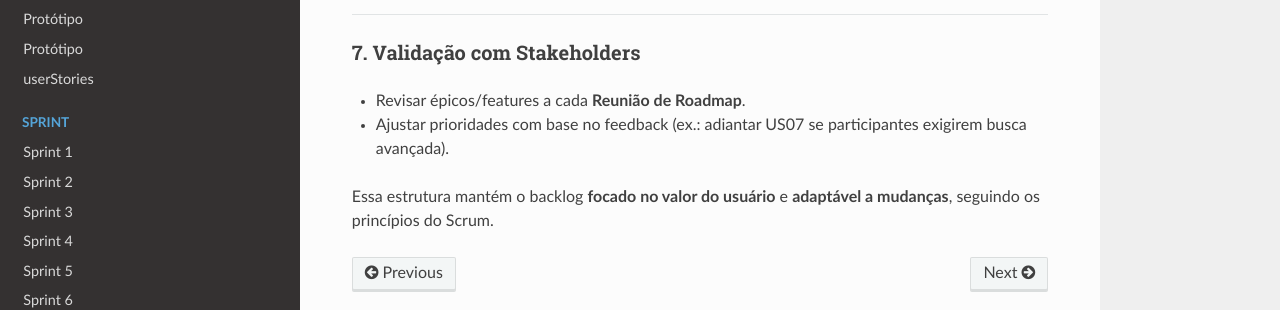
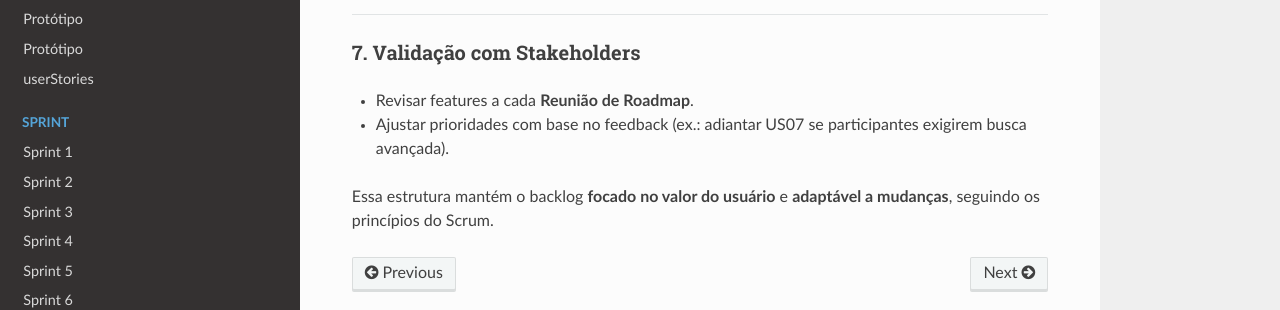
Before and after one commit to Projetos-de-Extensao/PFE_25.1_8001_BetoCuenca, an MkDocs documentation site: the page built from docs/base/aht.md, in a window 1280 px wide and 900 px high, scrolled down 9277 px. Shown: the part 514-824 px from the top of the window. Built offline with MkDocs 1.6.1, drawn with Linux system fonts in a browser that asks for light colours; nearby versions of some CDN libraries.

Commit message:
Small change

```diff
--- a/docs/base/aht.md
+++ b/docs/base/aht.md
@@ -408,7 +408,7 @@ graph TD
 
 ### **7. Validação com Stakeholders**
 
-- Revisar épicos/features a cada **Reunião de Roadmap**.
+- Revisar features a cada **Reunião de Roadmap**.
 - Ajustar prioridades com base no feedback (ex.: adiantar US07 se participantes exigirem busca avançada).
 
 Essa estrutura mantém o backlog **focado no valor do usuário** e **adaptável a mudanças**, seguindo os princípios do Scrum.
```
